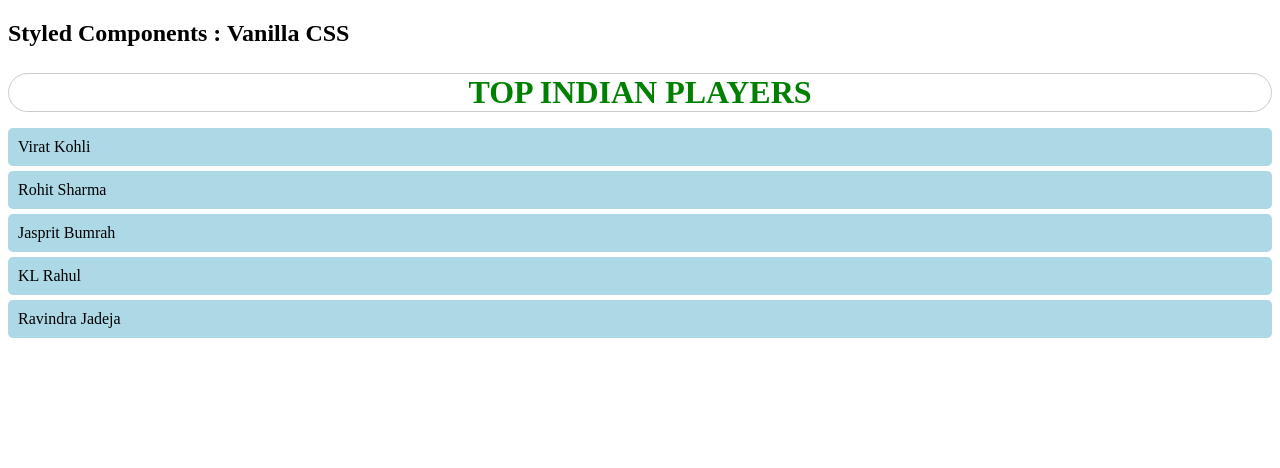
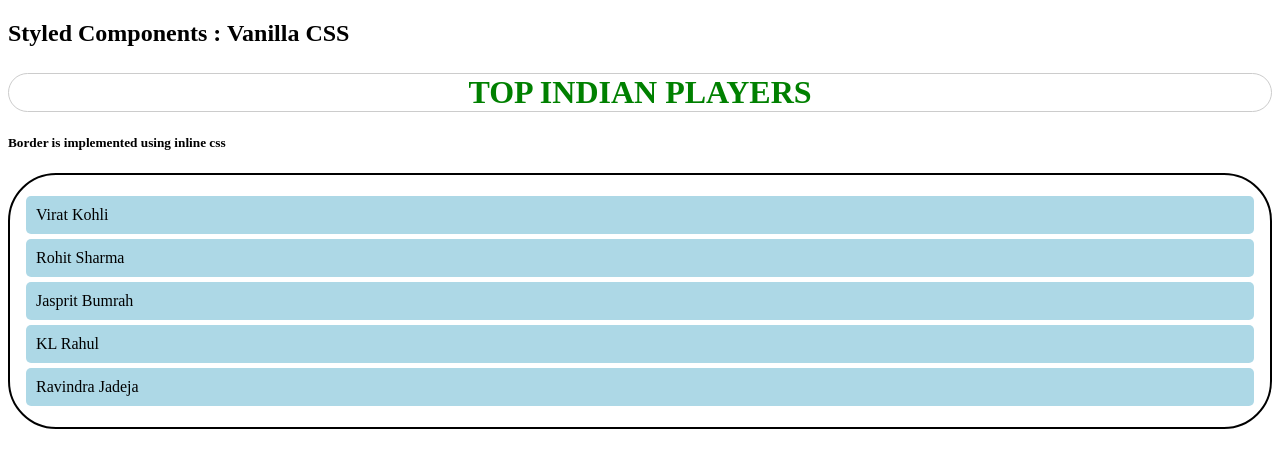
Before and after one commit to MadhuKumarGowda/React-concepts, a React (Vite) app in the folder react-app/: page / in a window 1280 px wide. Shown: the top 468 px of the page. Built offline with nearby package versions, Linux system fonts and the light colour scheme.

Commit message:
Inline css implementation

```diff
--- a/react-app/src/components/VanillaCSS/VanillaCSS.tsx
+++ b/react-app/src/components/VanillaCSS/VanillaCSS.tsx
@@ -33,8 +33,18 @@ const VanillaCSS = () => {
       >
         Top indian Players{" "}
       </h2>
-      {/* Using a class from the global CSS (Vanilla CSS) */}
-      <ul className="list-group">{item_list}</ul>
+      <h5>Border is implemented using inline css</h5>
+      {/* Using a class from the global CSS (Vanilla CSS) inline css as well */}
+      <ul
+        className="list-group"
+        style={{
+          borderRadius: "3rem",
+          border: "2px solid black",
+          padding: "1rem",
+        }}
+      >
+        {item_list}
+      </ul>
     </>
   );
 };
```
